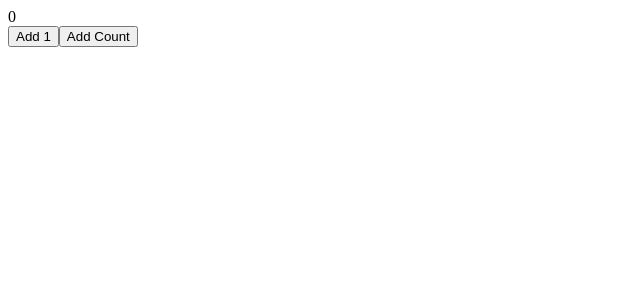
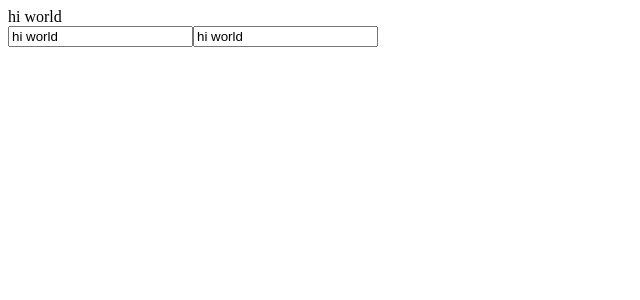
Before and after one commit to nomadkode/learn-nus, a Vue app in the folder vue-basic/: page / in a window 1280 px wide. Shown: the top 300 px of the page, without its empty margins (0-640 px from the left). Built offline with nearby package versions, Linux system fonts and the light colour scheme.

Commit message:
vue-model = two-way data bending

```diff
--- a/vue-basic/src/App.vue
+++ b/vue-basic/src/App.vue
@@ -1,21 +1,16 @@
 <template>
-  <div>{{ count }}</div>
+  <div>{{ message }}</div>
 
-  <button @click="count++">Add 1</button>
-  <button @click="addCount">Add Count</button>
+  <input v-model="message" />
+  <input :value="message" @input="message = $event.target.value" />
 </template>
 
 <script>
 export default {
   data() {
     return {
-      count: 0,
+      message: 'hi world',
     };
-  },
-  methods: {
-    addCount() {
-      this.count += 2;
-    },
   },
 };
 </script>
```
